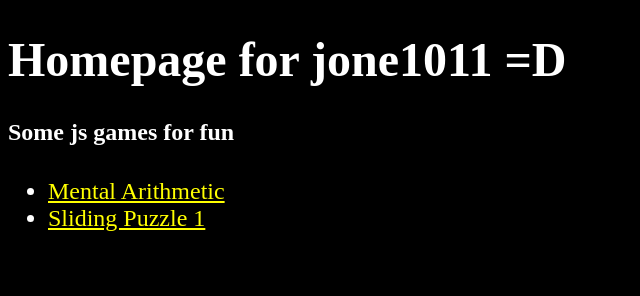
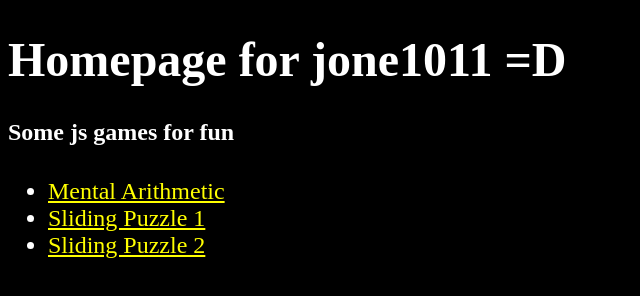
Before and after one commit to jone1011/jone1011.github.io, a plain HTML site: page index.html in a window 1280 px wide. Shown: the whole page, without its empty margins (0-640 px from the left). Drawn offline with Linux system fonts and the light colour scheme.

Commit message:
Update index.html
include sliding puzzle 2

```diff
--- a/index.html
+++ b/index.html
@@ -19,6 +19,7 @@
     <ul>
       <li><a href="arithmetic.html">Mental Arithmetic</a></li>
       <li><a href="slidingpuzzle/slidingpuzzle1.html">Sliding Puzzle 1</a></li>
+      <li><a href="slidingpuzzle/slidingpuzzle2.html">Sliding Puzzle 2</a></li>
     </ul>
   </body>
 </html>
```
